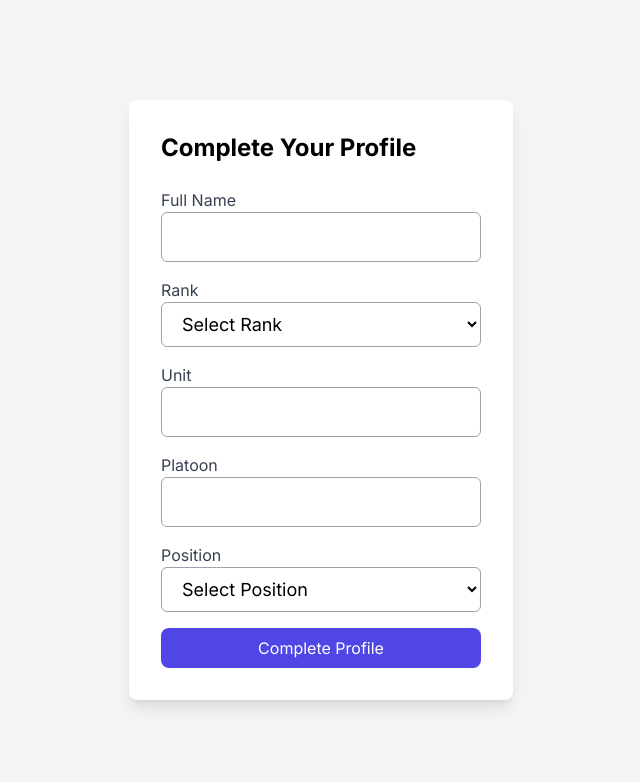
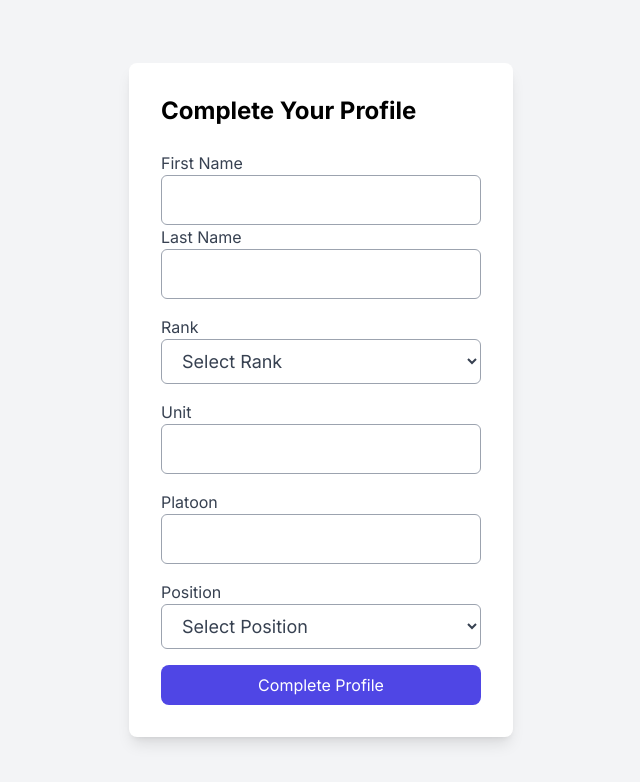
Before and after one commit to tm-LBenson/squad-tracker, a Next.js app: page /complete-profile in a window 1280 px wide. Shown: the top 782 px of the page, without its empty margins (319-959 px from the left). Built offline with nearby package versions, Linux system fonts and the light colour scheme.

Commit message:
adjust for unique ids

```diff
--- a/app/admin/components/AdminApproval.jsx
+++ b/app/admin/components/AdminApproval.jsx
@@ -37,7 +37,7 @@ const AdminApproval = () => {
               className="flex justify-between items-center mb-2"
             >
               <span>
-                {user.fullName} ({user.email})
+                {user.firstName + ' ' + user.lastName} ({user.email})
               </span>
               <button
                 onClick={() => handleApprove(user.id)}
--- a/app/complete-profile/CompleteProfile.jsx
+++ b/app/complete-profile/CompleteProfile.jsx
@@ -16,25 +16,16 @@ const rankOptions = [
   'SGT',
   'SSG',
   'SFC',
-  'MSG',
-  'SGM',
-  'CSM',
   '2LT',
   '1LT',
   'CPT',
-  'MAJ',
-  'LTC',
-  'COL',
-  'BG',
-  'MG',
-  'LTG',
-  'GEN',
 ];
 
-const positionOptions = ['Squad Leader', 'Platoon Sergeant', 'Other'];
+const positionOptions = ['Squad Leader'];
 
 const CompleteProfile = () => {
-  const [fullName, setFullName] = useState('');
+  const [firstName, setFirstName] = useState('');
+  const [lastName, setLastName] = useState('');
   const [rank, setRank] = useState('');
   const [unit, setUnit] = useState('');
   const [platoon, setPlatoon] = useState('');
@@ -47,7 +38,8 @@ const CompleteProfile = () => {
     e.preventDefault();
     try {
       await setDoc(doc(db, 'users', user.uid), {
-        fullName,
+        firstName,
+        lastName,
         rank,
         unit,
         platoon,
@@ -70,17 +62,30 @@ const CompleteProfile = () => {
         <h2 className="text-2xl font-bold mb-6">Complete Your Profile</h2>
         <form onSubmit={handleProfileCompletion}>
           <div className="mb-4">
-            <label className="block text-gray-700">Full Name</label>
+            <label className="block text-gray-700">
+              First Name
               <input
                 type="text"
-              value={fullName}
-              onChange={(e) => setFullName(e.target.value)}
+                value={firstName}
+                onChange={(e) => setFirstName(e.target.value)}
                 className="px-4 py-2.5 text-lg rounded-md bg-white border border-gray-400 w-full outline-blue-500"
                 required
               />
+            </label>
+            <label className="block text-gray-700">
+              Last Name
+              <input
+                type="text"
+                value={lastName}
+                onChange={(e) => setLastName(e.target.value)}
+                className="px-4 py-2.5 text-lg rounded-md bg-white border border-gray-400 w-full outline-blue-500"
+                required
+              />
+            </label>
           </div>
           <div className="mb-4">
-            <label className="block text-gray-700">Rank</label>
+            <label className="block text-gray-700">
+              Rank
               <select
                 value={rank}
                 onChange={(e) => setRank(e.target.value)}
@@ -97,9 +102,11 @@ const CompleteProfile = () => {
                   </option>
                 ))}
               </select>
+            </label>
           </div>
           <div className="mb-4">
-            <label className="block text-gray-700">Unit</label>
+            <label className="block text-gray-700">
+              Unit
               <input
                 type="text"
                 value={unit}
@@ -107,9 +114,11 @@ const CompleteProfile = () => {
                 className="px-4 py-2.5 text-lg rounded-md bg-white border border-gray-400 w-full outline-blue-500"
                 required
               />
+            </label>
           </div>
           <div className="mb-4">
-            <label className="block text-gray-700">Platoon</label>
+            <label className="block text-gray-700">
+              Platoon
               <input
                 type="text"
                 value={platoon}
@@ -117,9 +126,11 @@ const CompleteProfile = () => {
                 className="px-4 py-2.5 text-lg rounded-md bg-white border border-gray-400 w-full outline-blue-500"
                 required
               />
+            </label>
           </div>
           <div className="mb-4">
-            <label className="block text-gray-700">Position</label>
+            <label className="block text-gray-700">
+              Position
               <select
                 value={position}
                 onChange={(e) => setPosition(e.target.value)}
@@ -136,10 +147,12 @@ const CompleteProfile = () => {
                   </option>
                 ))}
               </select>
+            </label>
           </div>
           {position === 'Squad Leader' && (
             <div className="mb-4">
-              <label className="block text-gray-700">Squad Number</label>
+              <label className="block text-gray-700">
+                Squad Number
                 <input
                   type="number"
                   value={squadNumber}
@@ -147,6 +160,7 @@ const CompleteProfile = () => {
                   className="px-4 py-2.5 text-lg rounded-md bg-white border border-gray-400 w-full outline-blue-500"
                   required
                 />
+              </label>
             </div>
           )}
           <button
--- a/app/components/SoldierForm.jsx
+++ b/app/components/SoldierForm.jsx
@@ -9,13 +9,12 @@ const defaultTemplate = {
   fields: [
     { name: 'Full Name', type: 'text', required: true, editable: false },
     { name: 'Rank', type: 'text', required: true, editable: true },
-    { name: 'DOB', type: 'date', required: true, editable: true },
-    { name: 'Email', type: 'text', required: true, editable: true },
-    { name: 'Phone', type: 'text', required: true, editable: true },
-    { name: 'Address', type: 'text', required: true, editable: true },
-    { name: 'CLS', type: 'text', required: false, editable: true },
-    { name: 'CAC Expires', type: 'text', required: false, editable: true },
-    { name: 'SUTA', type: 'text', required: false, editable: true },
+    { name: 'ETS', type: 'text', required: false, editable: true },
+    { name: 'GTC', type: 'date', required: false, editable: true },
+    { name: 'Gas Mask', type: 'text', required: false, editable: true },
+    { name: 'Weapon SSN', type: 'text', required: false, editable: true },
+    { name: 'ACFT', type: 'text', required: false, editable: true },
+    { name: 'Height/Weight', type: 'text', required: true, editable: true },
   ],
 };
 
@@ -23,7 +22,7 @@ const SoldierForm = ({ selectedSoldier, onFormSubmit, isAdding }) => {
   const [template, setTemplate] = useState(null);
   const [formData, setFormData] = useState({});
   const { user } = useUser();
-  const squadLeaderId = user.fullName;
+  const squadLeaderId = user.uid;
 
   useEffect(() => {
     const fetchTemplate = async () => {
--- a/app/components/SoldierList.jsx
+++ b/app/components/SoldierList.jsx
@@ -15,7 +15,7 @@ const SoldierList = ({ onSelectSoldier }) => {
   const [soldiers, setSoldiers] = useState([]);
   const { user } = useUser();
 
-  const squadLeaderId = user?.fullName;
+  const squadLeaderId = user?.uid;
 
   useEffect(() => {
     const unsub = onSnapshot(collection(db, 'soldiers'), (snapshot) => {
--- a/app/components/TemplateEditor.jsx
+++ b/app/components/TemplateEditor.jsx
@@ -18,7 +18,7 @@ const TemplateEditor = ({ onSave, onCancel }) => {
   const [showModal, setShowModal] = useState(false);
   const [deleteIndex, setDeleteIndex] = useState(null);
   const { user } = useUser();
-  const squadLeaderId = user?.fullName;
+  const squadLeaderId = user?.uid;
 
   useEffect(() => {
     const fetchTemplate = async () => {
```
Lines whose indentation alone changed are shown as unchanged.
